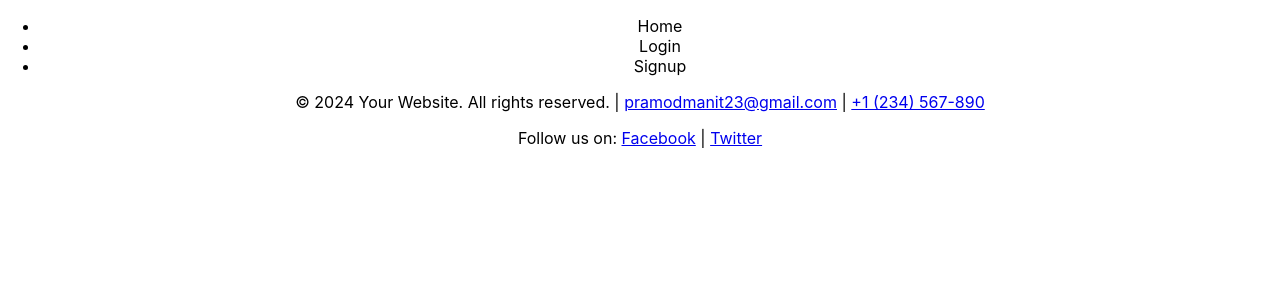
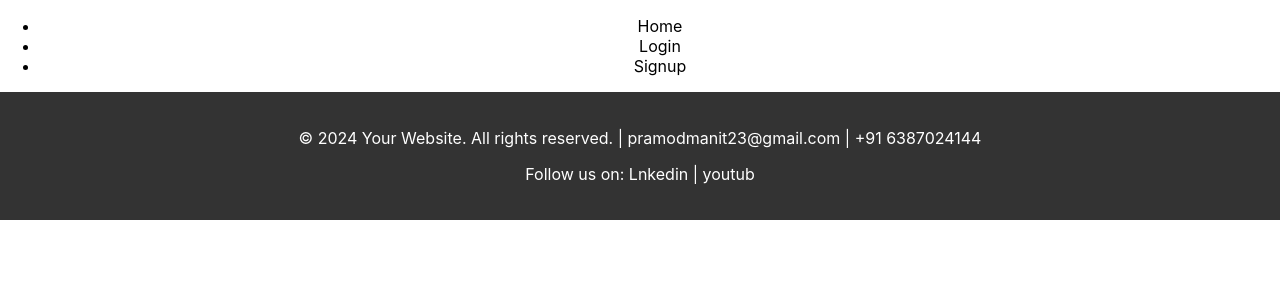
Before and after one commit to manish123k/e-learning, a React (Create React App) app in the folder client/: page / in a window 1280 px wide. Shown: the top 300 px of the page. Built offline with nearby package versions, Linux system fonts and the light colour scheme.

Commit message:
css add in css

```diff
--- a/client/src/App.css
+++ b/client/src/App.css
@@ -36,3 +36,18 @@
     transform: rotate(360deg);
   }
 }
+#footer {
+  background-color: #333;
+  color: #fff;
+  padding: 20px;
+  text-align: center;
+}
+
+#footer a {
+  color: #fff;
+  text-decoration: none;
+}
+
+#footer a:hover {
+  text-decoration: underline;
+}
--- a/client/src/Component/footer.js
+++ b/client/src/Component/footer.js
@@ -1,8 +1,8 @@
 function Footer(){
     return (
-        <footer>
-        <p>&copy; 2024 Your Website. All rights reserved. | <a href="mailto:info@example.com">pramodmanit23@gmail.com</a> | <a href="tel:+1234567890">+1 (234) 567-890</a></p>
-        <p>Follow us on: <a href="https://facebook.com/yourpage" target="_blank">Facebook</a> | <a href="https://twitter.com/yourpage" target="_blank">Twitter</a></p>
+        <footer id="footer">
+        <p>&copy; 2024 Your Website. All rights reserved. | <a href="mailto:info@example.com">pramodmanit23@gmail.com</a> | <a href="tel:+1234567890">+91 6387024144</a></p>
+        <p>Follow us on: <a href="https://www.linkedin.com/in/pramod-kumar-a8767b209/" target="_blank">Lnkedin</a> | <a href="https://www.youtube.com/channel/UCOOhxIPaBIxsWneDSdRt6sw" target="_blank">youtub</a></p>
     </footer>
     );
 
```
